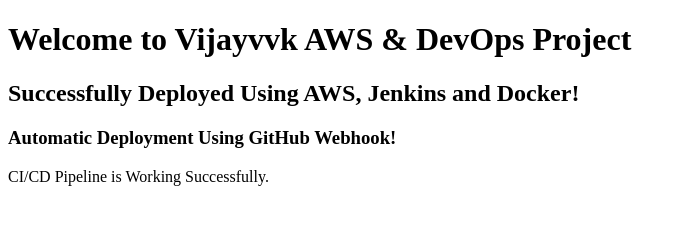
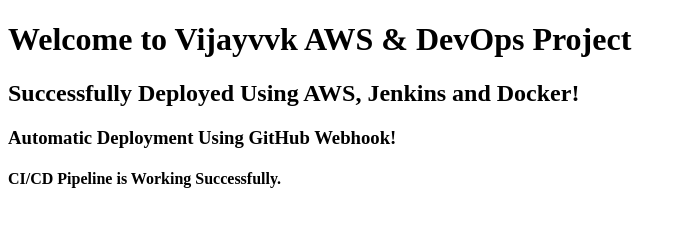
Before and after one commit to Vijay-cm/devops-project, a plain HTML site: page index.html in a window 1280 px wide. Shown: the whole page, without its empty margins (0-687 px from the left). Drawn offline with Linux system fonts and the light colour scheme.

Commit message:
Update index.html

```diff
--- a/index.html
+++ b/index.html
@@ -10,6 +10,6 @@
 
     <h3>Automatic Deployment Using GitHub Webhook!</h3>
 
-    <p>CI/CD Pipeline is Working Successfully.</p>
+    <h4>CI/CD Pipeline is Working Successfully.</h4>
 </body>
 </html>
```
